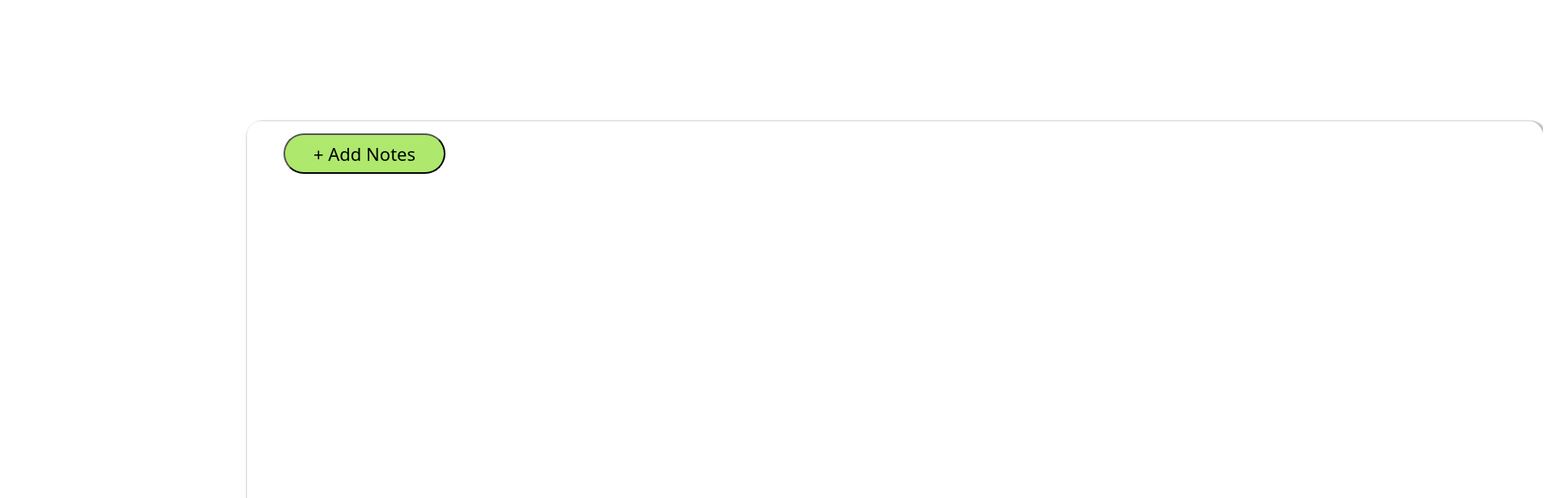
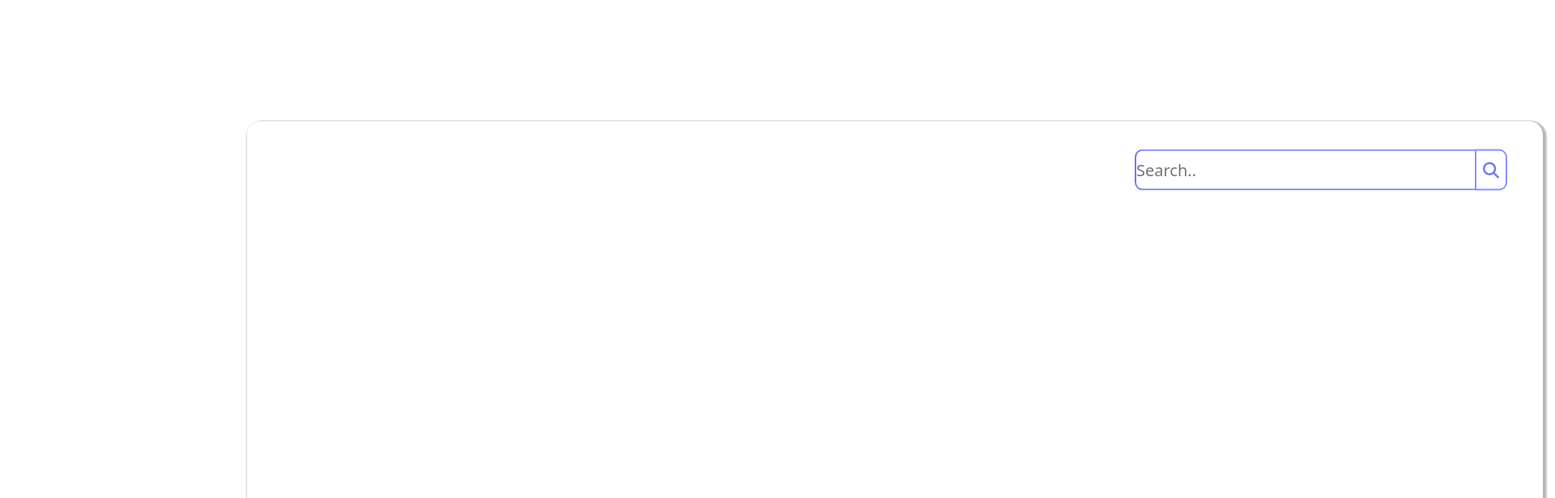
Before and after one commit to tannisthaneogy/NotesPro, a React (Create React App) app in the folder notespro/: page / in a window 1280 px wide. Shown: the top 616 px of the page at 81% size, 1920 px wide, since content can reach past the window. Built offline with nearby package versions, Linux system fonts and the light colour scheme.

Commit message:
Notes updated

```diff
--- a/notespro/package.json
+++ b/notespro/package.json
@@ -3,6 +3,7 @@
   "version": "0.1.0",
   "private": true,
   "dependencies": {
+    "@firebase/storage": "^0.11.1",
     "@testing-library/jest-dom": "^5.16.5",
     "@testing-library/react": "^13.4.0",
     "@testing-library/user-event": "^13.5.0",
--- a/notespro/public/index.html
+++ b/notespro/public/index.html
@@ -10,8 +10,7 @@
       content="Web site created using create-react-app"
     />
     <link rel="apple-touch-icon" href="%PUBLIC_URL%/logo192.png" />
-
-    <link rel="manifest" href="%PUBLIC_URL%/manifest.json" />
+    <script src="https://kit.fontawesome.com/43dcc20e7a.js" crossorigin="anonymous"></script>    <link rel="manifest" href="%PUBLIC_URL%/manifest.json" />
     <title>Notespro</title>
     <link rel="preconnect" href="https://fonts.googleapis.com"><link rel="preconnect" href="https://fonts.gstatic.com" crossorigin><link href="https://fonts.googleapis.com/css2?family=Montserrat:wght@400;600&display=swap" rel="stylesheet">
   </head>
--- a/notespro/src/App.js
+++ b/notespro/src/App.js
@@ -6,10 +6,12 @@ import TestUpload from './component/TestUpload';
 import Test from './component/test'
 import TopElement from './component/TopElement'
 import AddNoteBtn from './component/AddNoteBtn'
+import Notes from './component/Notes';
+import BuyNotes from './component/buyNotes';
 function App() {
   return (
     <div className="App">
-    <AddNoteBtn/>
+    <BuyNotes/>
 
 
     </div>
--- a/notespro/src/component/Notes.js
+++ b/notespro/src/component/Notes.js
@@ -1,13 +1,45 @@
 import React from 'react'
 import "./Notes.css"
 import submitbtn from "../images/submitbtn.png"
+import {storage} from './config'
+import { ref,uploadBytesResumable,getDownloadURL } from "@firebase/storage";
+function Notes() {
 
-function Notes() {
+ const formHandler=(e)=>{
+  e.preventDefault();
+ const file=e.target[0].files[0];
+ console.log(file);
+}
+
+ const uploadFile=(file)=>{
+
+if(!file)
+return;
+const storageRef=ref(storage,`files/${file.name}`);
+const uploadTask = uploadBytesResumable(storageRef, file);
+uploadTask.on('state_changed',
+  (snapshot) => {
+    const progress = Math.round((snapshot.bytesTransferred / snapshot.totalBytes) * 100);
+    console.log(progress)
+ },
+ (error) => {
+  console.log(error);
+},
+() => {
+  getDownloadURL(uploadTask.snapshot.ref).then((downloadURL) => {
+    console.log('File available at', downloadURL);
+  });
+ }
+);
+ }
+
 
   return (
       <div className="note-box-yay">
+      <form onSubmit={formHandler}>
         <label className="upload-label" htmlFor="file"><input type="file"/></label>
         <button className="submit-btn-upload" type='submit'><img width="30px" src={submitbtn}/></button>
+        </form>
       </div>
   )
 }
--- /dev/null
+++ b/notespro/src/component/buyNotes.css
@@ -0,0 +1,55 @@
+.buynotes-div{
+    width: 1600px;
+  height: 755px;
+  position: absolute;
+  left: 305px;
+  top: 150px;
+  border-radius: 17px;
+  background-color: white;
+  box-shadow: 2px 2px 2px 2.5px rgba(123, 129, 135, 0.57);
+  display: flex;
+  flex-direction: column;
+}
+.search-box{
+  width: 100%;
+  position: relative;
+  display: flex;
+
+}
+.search-input{
+  width: 75%;
+  padding: 0px;
+  border: 2.5px solid #737af5;
+  border-radius:10px 0 0 10px ;
+  border-right: none;
+  outline: none;
+  font-size: 20px;
+
+  background: none;
+}
+.search-button{
+
+height: 51px;
+width: 40px;
+outline: none;
+cursor: pointer;
+border: 2.5px solid #8a90ff;
+ border-radius: 0 10px 10px 0 ;
+border-left: none;
+background: none;
+font-size: 20px;
+border-left: 2.5px solid #8a90ff;
+
+
+}
+.searchbar-container{
+  width: 35%;
+  position: absolute;
+  left: 86%;
+  top: 8%;
+  transform: translate(-50% , -50%);
+}
+
+.fa-search{
+  color: #737af5;
+}
--- /dev/null
+++ b/notespro/src/component/buyNotes.js
@@ -0,0 +1,21 @@
+import React from 'react'
+import './buyNotes.css'
+function BuyNotes() {
+  return (
+    <div>
+    <div className='buynotes-div'>
+    <div class="searchbar-container">
+    <div class="search-box">
+       <input type="text" class="search-input" placeholder="Search.."/>
+
+       <button class="search-button">
+         <i class="fas fa-search"></i>
+       </button>
+    </div>
+ </div>
+    </div>
+    </div>
+  )
+}
+
+export default BuyNotes
--- a/notespro/src/component/config.js
+++ b/notespro/src/component/config.js
@@ -1,5 +1,6 @@
 import {getAuth,GoogleAuthProvider} from 'firebase/auth'
 import { initializeApp } from "firebase/app";
+import {getStorage} from "firebase/storage"
 const firebaseConfig = {
   apiKey: "AIzaSyBlFvnlsgmnV-x9FcwoJL2MWbbcqWIvV1Y",
   authDomain: "notespro-44439.firebaseapp.com",
@@ -13,5 +14,5 @@ const firebaseConfig = {
 const app = initializeApp(firebaseConfig);
 const auth=getAuth(app);
 const provider=new GoogleAuthProvider(auth);
-
-export  {auth,provider};
+const storage = getStorage(app);
+export  {auth,provider,storage};
```
Also changed, not shown: 1 other file (tests, documents, lock files or other folders).
